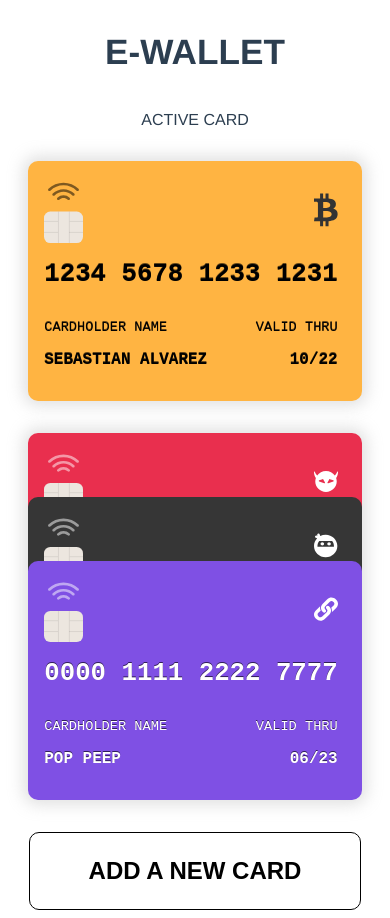
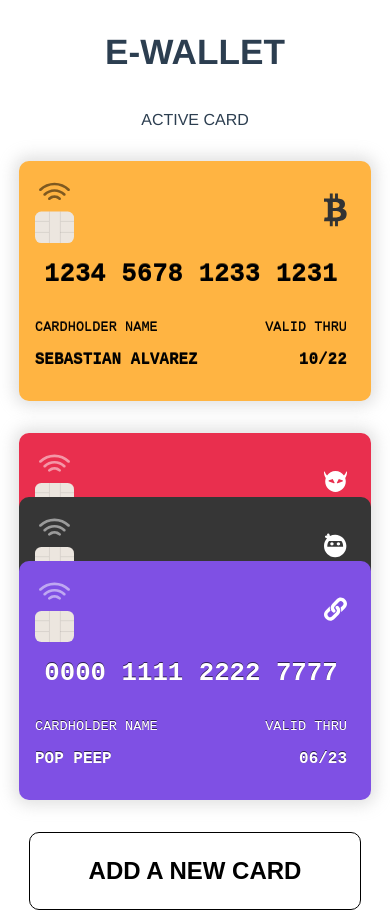
Before and after one commit to sleam91/E-Wallet, a Vue app: page / in a window 390 px wide. Built offline with nearby package versions, Linux system fonts and the light colour scheme; a web font is replaced by a local one.

Commit message:
fixed mobile width and height

```diff
--- a/src/components/Card.vue
+++ b/src/components/Card.vue
@@ -42,8 +42,9 @@ export default {
     text-transform: uppercase;
     // width: 90%;
     max-width: 396px;
-
+    min-width: 80vw;
     max-height: 243px;
+    min-height: 150px;
 
     margin: 1rem 0 0 0;
     padding: 1rem;
```
